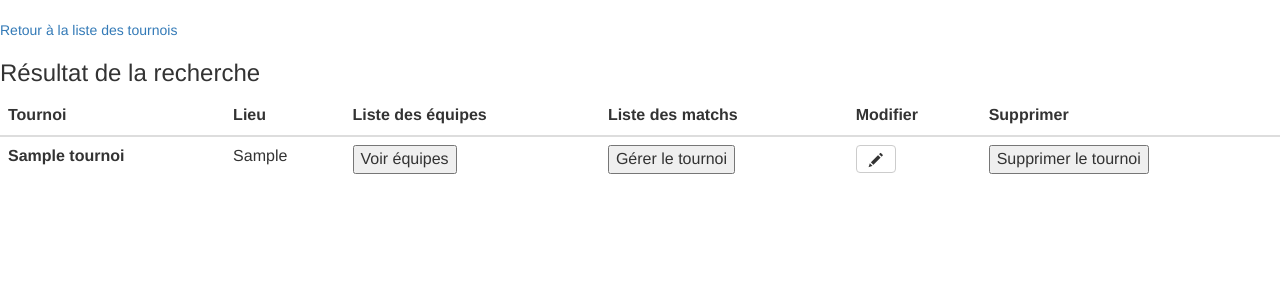
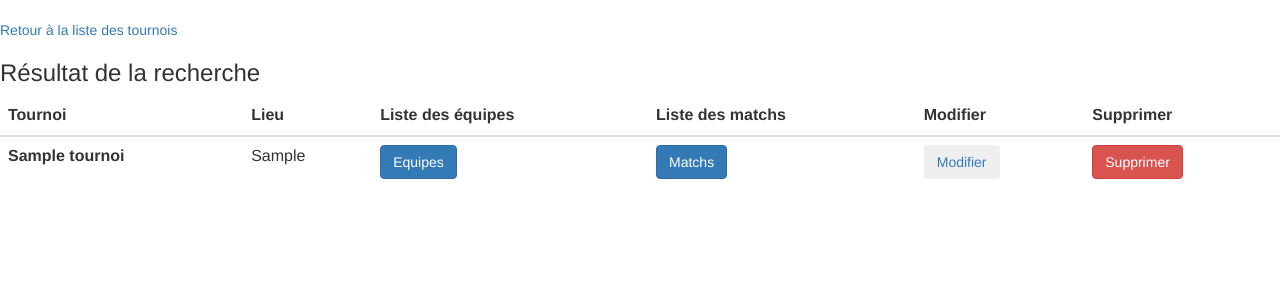
Before and after one commit to maxcrn/ProjetWeb, a PHP site: template view/rechercheTournoi.php in a window 1280 px wide. Shown: the part 52-352 px from the top of the page. Run offline with PHP 8.4, Linux system fonts and the light colour scheme; the template is opened without the code that fills it: most values are stand-ins (such as "Sample title", 1, 10 or a date in 2020).

Commit message:
Page liste équipes admin

```diff
--- a/view/rechercheTournoi.php
+++ b/view/rechercheTournoi.php
@@ -31,31 +31,25 @@
 	    echo '<th scope="row">' . $tournoi['nomTournoi'] .'</th> <td>'. $tournoi['lieuTournoi'] . '</td>';
 		?>
 		<td>
-			<form method="get" action="accueil">
-				<input type=hidden value = gererTournoi name=action>
-				<input type=hidden value="<?php echo $tournoi['idTournoi']; ?>" name=tournoi>
-				<input type=submit value="Voir équipes">
-			</form>
+			<a href="listeEquipes/<?php echo $tournoi['idTournoi']; ?>"><button type="button" class="btn btn-primary" aria-label="Equipes">Equipes</button></a>
 		</td>
 		<td>
 			<form method="get" action="accueil">
 				<input type=hidden value=creerMatchTournoi name=action>
 				<input type=hidden value="<?php echo $tournoi['idTournoi']; ?>" name=tournoi>
-				<input type=submit value="Gérer le tournoi">
+				<input class="btn btn-primary" type=submit value="Matchs">
 			</form>
 		</td>
 		<td>
 			<a href="pageModifTournoi/<?php echo $tournoi['idTournoi']; ?>">
-				<button type="button" class="btn btn-default" aria-label="Modifier le tournoi">
-					<span class="glyphicon glyphicon-pencil" aria-hidden="true"></span>
-				</button>
+				<button type="button" class="btn btn-secondary" aria-label="Modifier le tournoi">Modifier</button>
 			</a>
 		</td>
 		<td>
 			<form method="post" action="suppTournoi">
 				<input type="hidden" name='_METHOD' value="DELETE">
 				<input type=hidden value="<?php echo $tournoi['idTournoi']; ?>" name=tournoi>
-				<input type=submit value="Supprimer le tournoi">
+				<input class="btn btn-danger" type=submit value="Supprimer">
 			</form>
 		</td>
 		<?php
```
Also changed, not shown: view/listeTournoiMembre.php (+2 -6 lines), view/rechercheTournoiMembre.php (+3 -7 lines).
